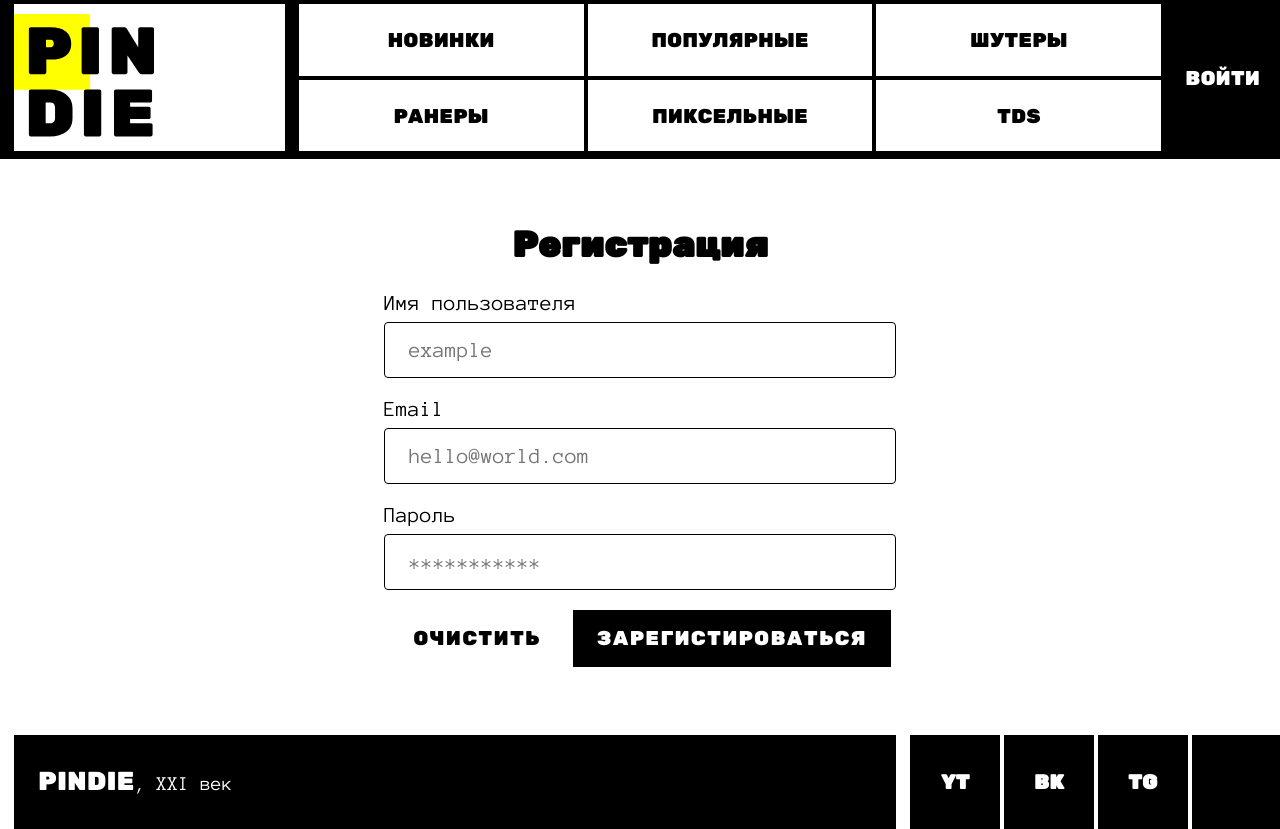
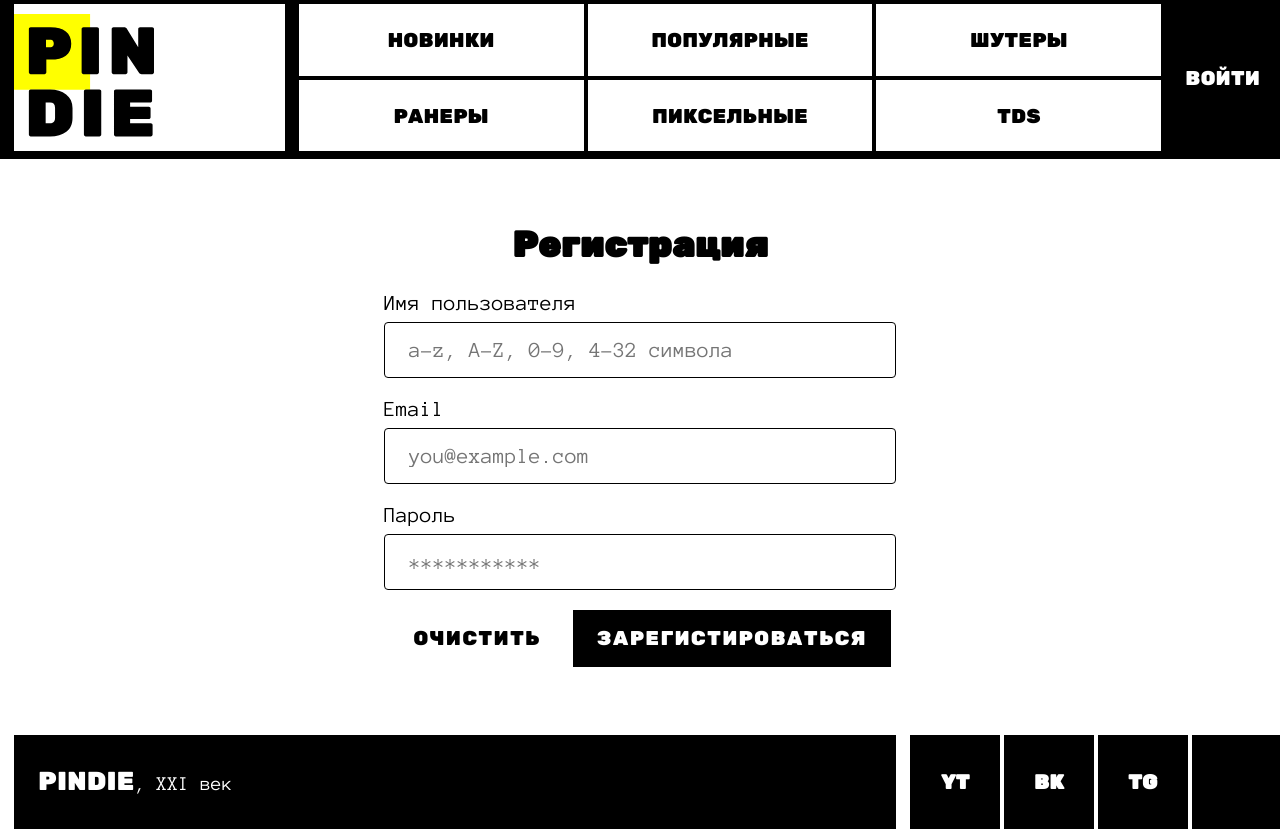
Before and after one commit to devitq/PindieFrontend, a Next.js app: page /signup in a window 1280 px wide. Built offline with nearby package versions, Linux system fonts and the light colour scheme.

Commit message:
Improvements in placeholders

```diff
--- a/app/components/AuthForm/AuthForm.jsx
+++ b/app/components/AuthForm/AuthForm.jsx
@@ -55,7 +55,7 @@ export const AuthForm = (props) => {
             name="email"
             type="email"
             required={true}
-            placeholder="hello@world.com"
+            placeholder="you@example.com"
           />
         </label>
         <label className={Styles["form__field"]}>
--- a/app/components/SignupForm/SignupForm.jsx
+++ b/app/components/SignupForm/SignupForm.jsx
@@ -64,7 +64,7 @@ export const SignupForm = (props) => {
             className={Styles["form__field-input"]}
             onInput={handleInput}
             name="username"
-            placeholder="example"
+            placeholder="a-z, A-Z, 0-9, 4-32 символа"
             required={true}
           />
         </label>
@@ -75,7 +75,7 @@ export const SignupForm = (props) => {
             onInput={handleInput}
             name="email"
             type="email"
-            placeholder="hello@world.com"
+            placeholder="you@example.com"
             required={true}
           />
         </label>
```
